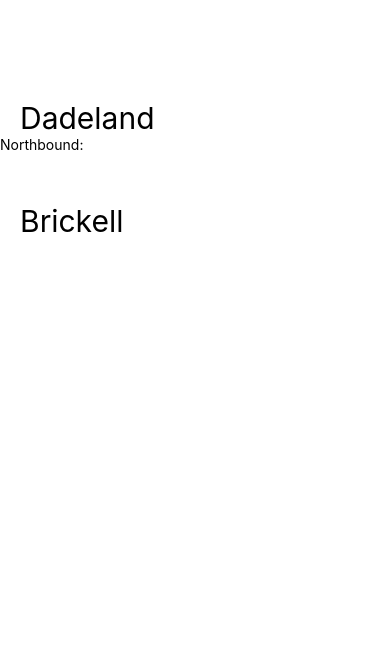
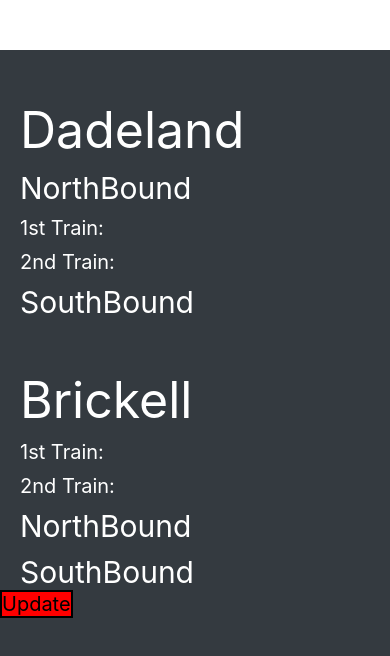
Before and after one commit to alegomez1/MetroTimes-React-Native-OUTDATED, a React Native app: screen / in a window 390 px wide. Shown: the top 656 px of the page. Built offline with nearby package versions, Linux system fonts and the light colour scheme; no server answers.

Commit message:
added basic headers and text, some styling

```diff
--- a/App.js
+++ b/App.js
@@ -27,49 +27,99 @@
 } from 'react-native/Libraries/NewAppScreen';
 
 class App extends React.Component {
+  state = {
+    dadelandNB1: '',
+    dadelandNB2: '',
+    dadelandSB1: '',
+    dadelandSB2: '',
+  };
 
-  state={
-      data: [],
-      dadeland: []
+  async componentDidMount() {
+    await axios
+      .get('https://miami-transit-api.herokuapp.com/api/TrainTracker.json')
+      .then(response => {
+        console.log('response----', response);
+        const data = response.data.RecordSet.Record;
+        this.setState({
+          dadelandNB1: data[6].NB_Time1,
+          dadelandNB2: data[6].NB_Time2,
+          dadelandSB1: data[6].SB_Time1,
+          dadelandSB2: data[6].SB_Time2,
+        });
+      });
   }
 
-  async componentDidMount(){
-      console.log('Component loaded')
-      await axios.get('https://miami-transit-api.herokuapp.com/api/TrainTracker.json').then(respone =>{
-          console.log('response----', respone)
+  update = () => {
+    console.log('Update func');
+    axios
+      .get('https://miami-transit-api.herokuapp.com/api/TrainTracker.json')
+      .then(response => {
+        const data = response.data.RecordSet.Record;
+
         this.setState({
-            data: respone.data.RecordSet.Record
-          })
-          console.log('current state: ', this.state)
-      })
-  }
+          dadelandNB1: data[6].NB_Time1,
+          dadelandNB2: data[6].NB_Time2,
+          dadelandSB1: data[6].SB_Time1,
+          dadelandSB2: data[6].SB_Time2,
+        });
+      });
+  };
 
   render() {
-    const { backgroundColor} = this.state
     return (
       <View style={styles.container}>
+        <View>
           <Text style={styles.header}>Dadeland</Text>
-    <Text>Northbound: </Text>
+          <Text style={styles.subHeader}>NorthBound</Text>
+          <Text style={styles.trainText}>1st Train:</Text>
+          <Text style={styles.trainText}>2nd Train:</Text>
+          <Text style={styles.subHeader}>SouthBound</Text>
           <Text style={styles.header}>Brickell</Text>
+          <Text style={styles.trainText}>1st Train:</Text>
+          <Text style={styles.trainText}>2nd Train:</Text>
+          <Text style={styles.subHeader}>NorthBound</Text>
+          <Text style={styles.subHeader}>SouthBound</Text>
+        </View>
+        <Text style={styles.button} onPress={() => this.update()}>
+          Update
+        </Text>
       </View>
     );
   }
 }
 
-
 const styles = StyleSheet.create({
-  container:{
+  container: {
     marginTop: 50,
     flex: 1,
-    justifyContent: "flex-start",
-    alignItems: "flex-start"
-
+    justifyContent: 'flex-start',
+    alignItems: 'flex-start',
+    backgroundColor: '#343A40',
   },
-  header:{
+  header: {
+    fontSize: 50,
+    paddingTop: 50,
+    paddingLeft: 20,
+    // textAlign: "center",
+    color: 'white'
+  },
+  subHeader: {
     fontSize: 30,
-    paddingTop: 50,
-    paddingLeft: 20
-  }
+    paddingTop: 10,
+    paddingLeft: 20,
+    color: 'white'
+  },
+  trainText: {
+    fontSize: 20,
+    paddingTop: 10,
+    paddingLeft: 20,
+    color: 'white'
+  },
+  button: {
+    fontSize: 20,
+    borderWidth: 2,
+    backgroundColor: 'red',
+  },
 });
 
 export default App;
```
Lines whose indentation alone changed are shown as unchanged.
